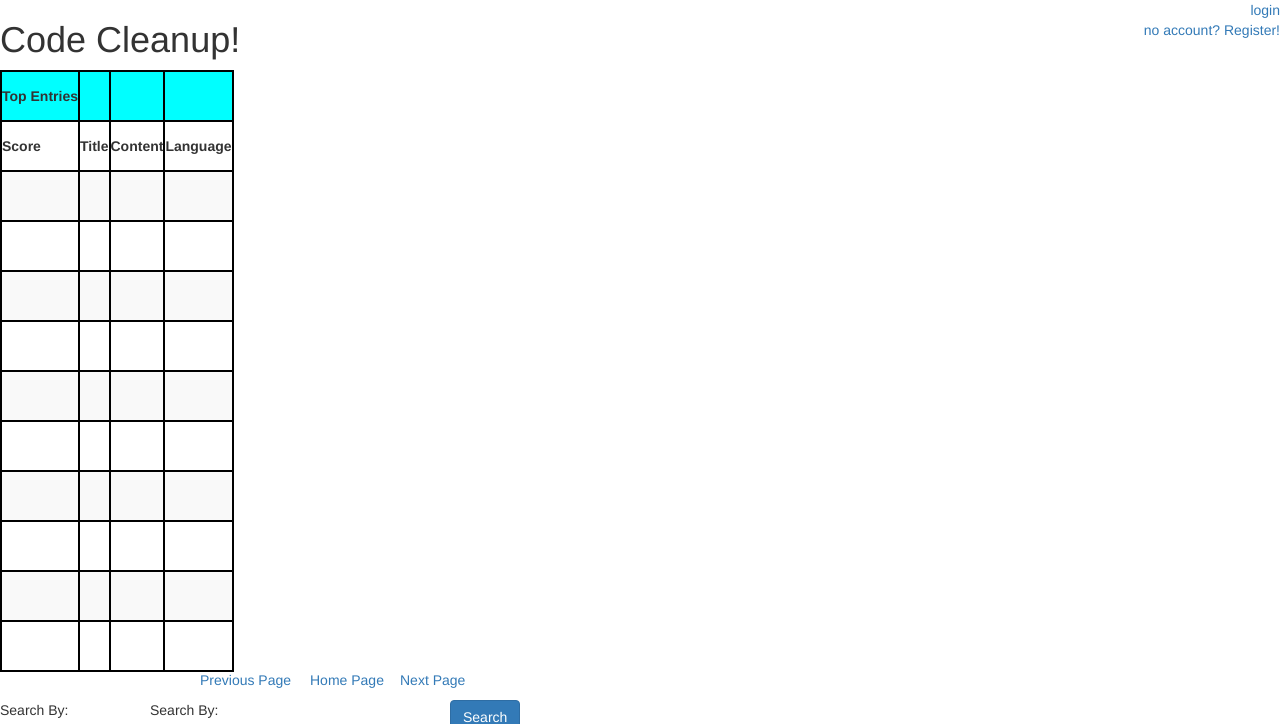
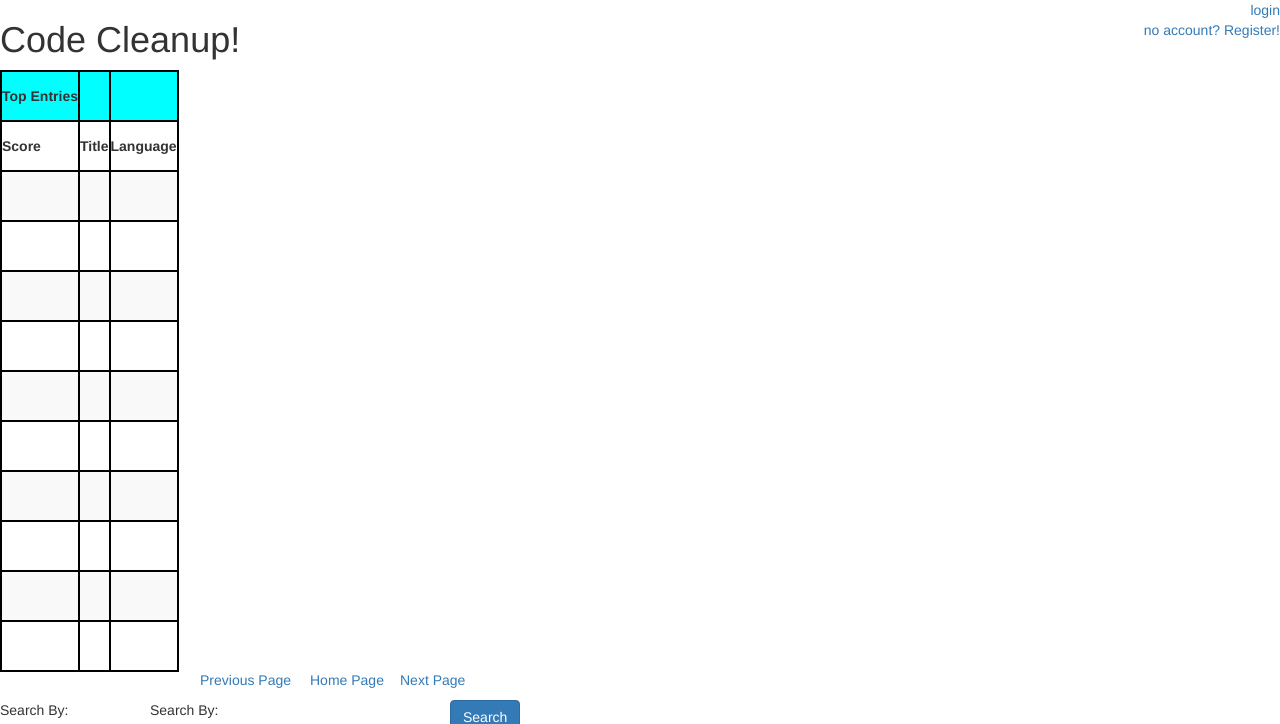
Before and after one commit to ChayneThrash/DCSP_Group_Project, a PHP site: page /?page=1 in a window 1280 px wide. Shown: the top 724 px of the page. Run offline with PHP 8.4, Linux system fonts and the light colour scheme; data that the repository does not hold is empty; some libraries are stand-ins or nearby versions.

Commit message:
Removed content from main page

```diff
--- a/index.php
+++ b/index.php
@@ -40,12 +40,11 @@ if (is_null($db_conn)) {
 	<div id='Content'>
 		<?PHP
 		echo "<TABLE id='table' class='table-striped'>";
-		echo "<TR id='top'><TH>Top Entries<TH><TH></TH><TH></TH></TR>";
-		echo "<TR><TH>Score</TH><TH>Title</TH><TH>Content</TH><TH>Language</TH></TR>";
+		echo "<TR id='top'><TH>Top Entries<TH><TH></TH></TR>";
+		echo "<TR><TH>Score</TH><TH>Title</TH><TH>Language</TH></TR>";
 		for($entry = 0; $entry < 10; $entry++){
 		echo "<TR ALIGN = 'LEFT'><TD id='score'>{$content[$entry]->score}</TD>
 		<TD id='title'><a href='content.php?id={$content[$entry]->id}'>{$content[$entry]->title}</a></TD>
-		<TD>{$content[$entry]->content}</TD>
 		<TD>{$content[$entry]->language}</TD></TR>";
 		}
 		echo "</Table>";
```
